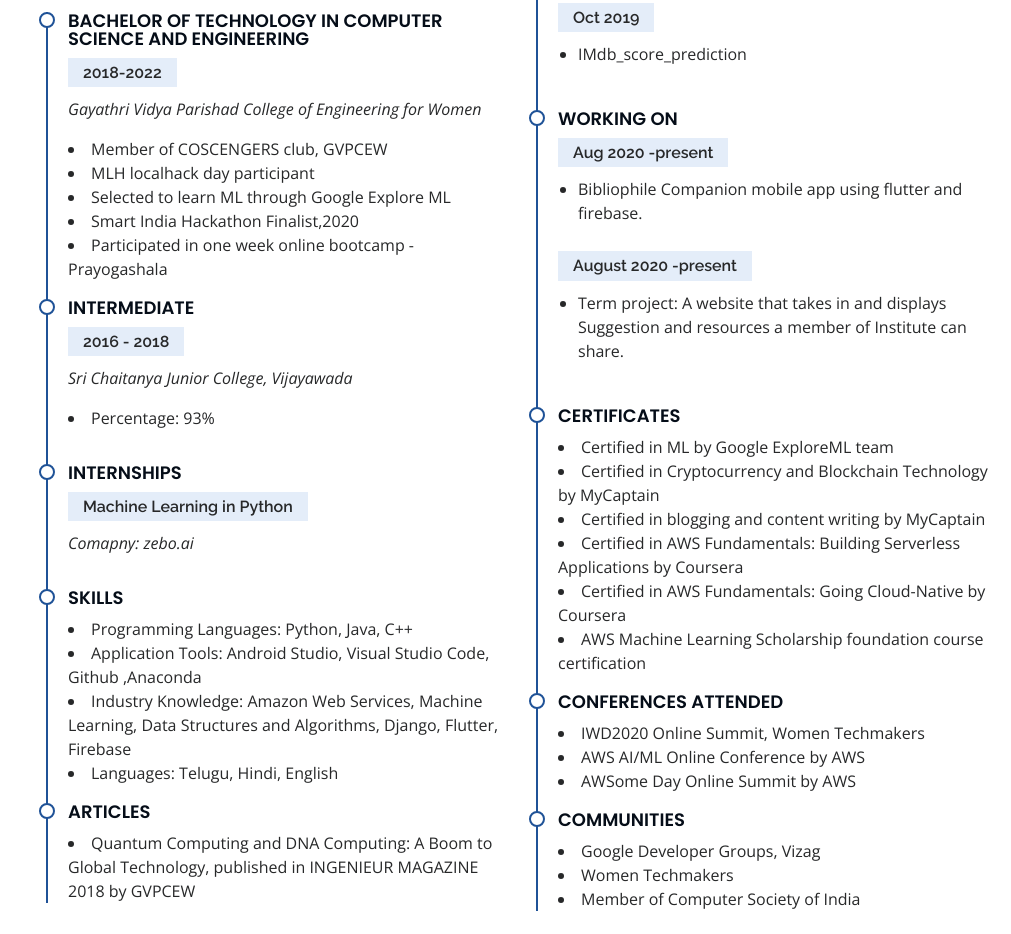
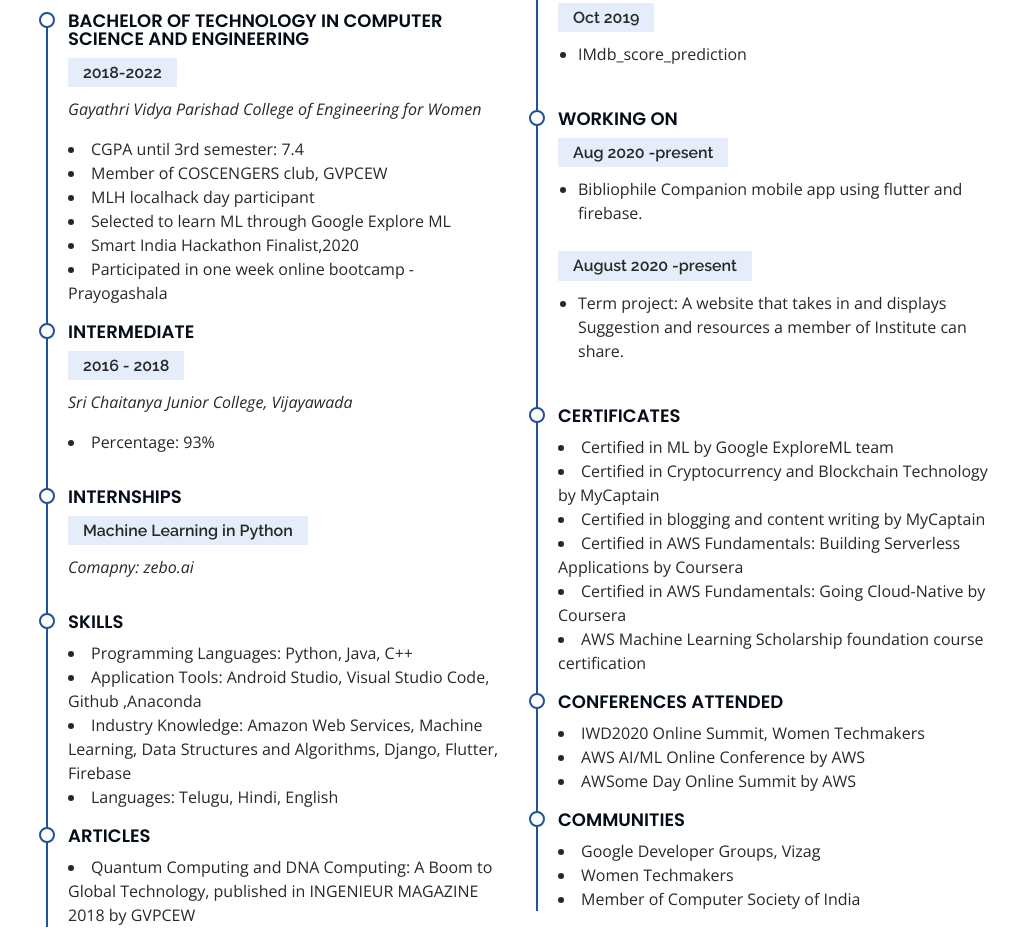
Before and after one commit to preethi2530/preethi2530.github.io, a plain HTML site: page index.html in a window 1280 px wide. Shown: the part 1838-2772 px from the top of the page, without its empty margins (269-1280 px from the left). Drawn offline with nearby package versions, Linux system fonts and the light colour scheme.

Commit message:
Update index.html

```diff
--- a/index.html
+++ b/index.html
@@ -138,6 +138,7 @@
               <h4>Bachelor of Technology in Computer Science and Engineering</h4>
               <h5>2018-2022</h5>
               <p><em>Gayathri Vidya Parishad College of Engineering for Women</em></p>
+              <li>CGPA until 3rd semester: 7.4 </li>
               <li>Member of COSCENGERS club, GVPCEW</li>
               <li>MLH localhack day participant </li>
               <li>Selected to learn ML through Google Explore ML</li>
```
